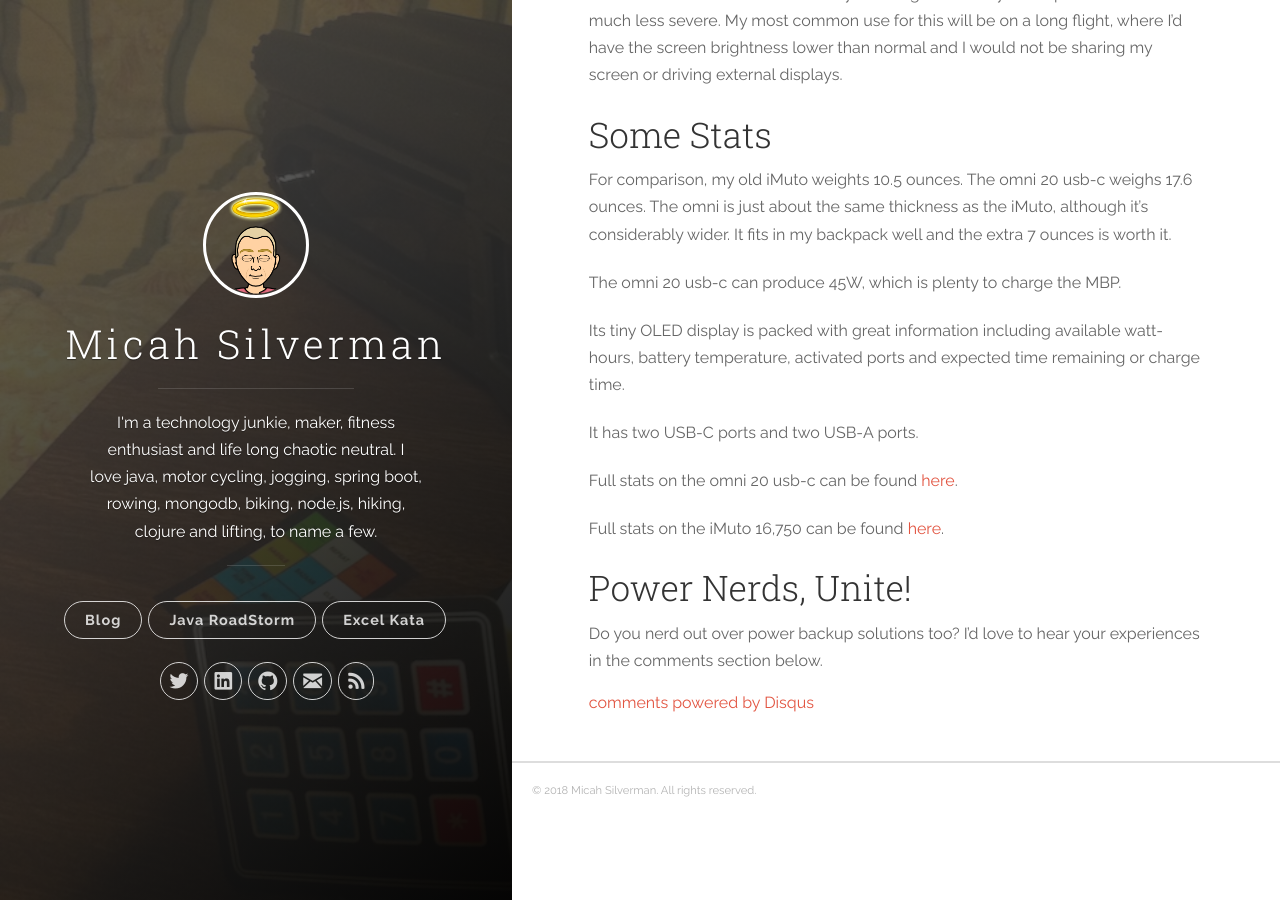
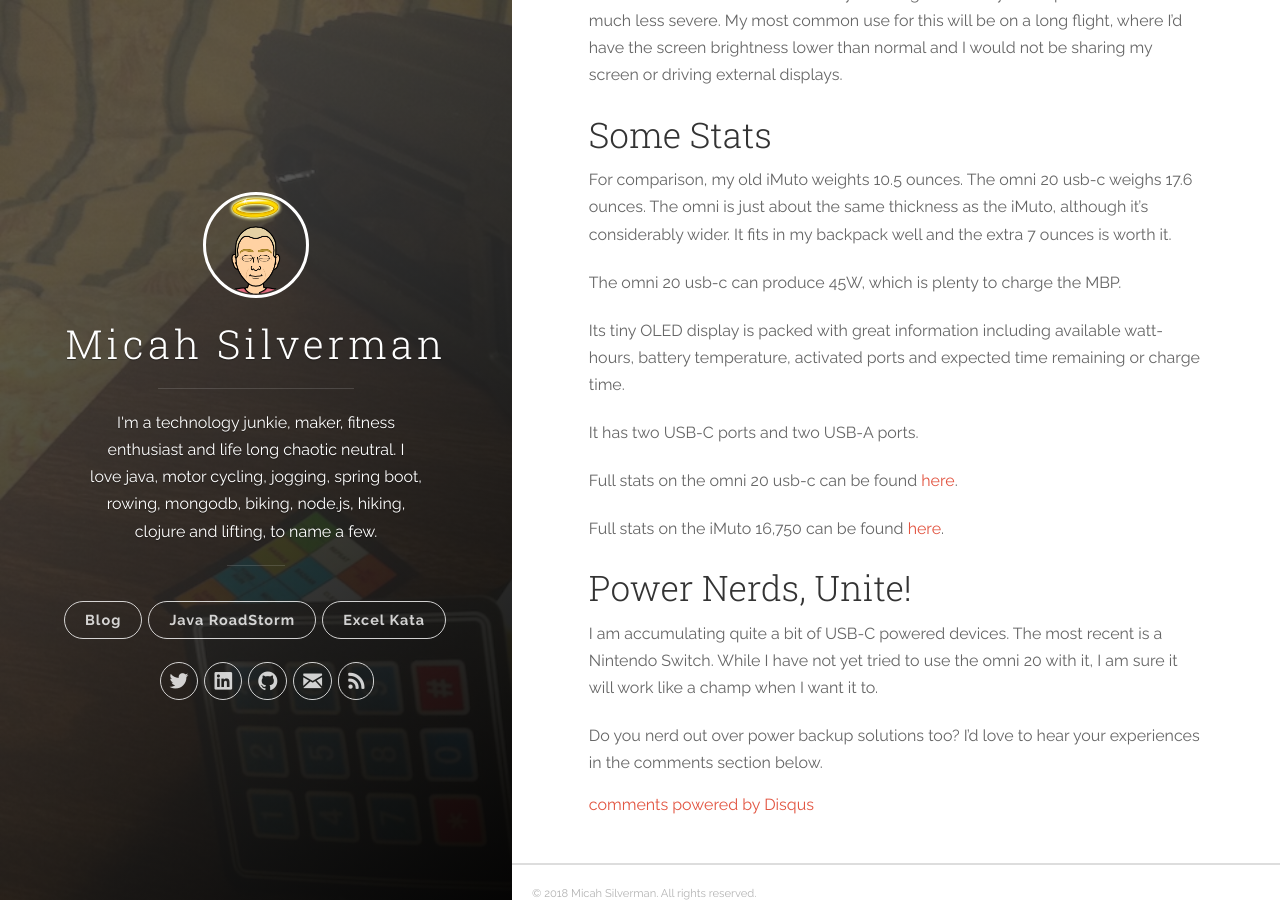
Before and after one commit to dogeared/dogeared.github.io, a Jekyll site: the page built from _posts/2018-02-03-omnicharge-ftw.md, in a window 1280 px wide and 900 px high, scrolled down 4965 px. Built offline with Jekyll 4.4.1, drawn with Linux system fonts in a browser that asks for light colours; nearby versions of some CDN libraries; comment, search, counter and statistics services are not loaded.

Commit message:
updated omni post for nintendo switch.

```diff
--- a/_posts/2018-02-03-omnicharge-ftw.md
+++ b/_posts/2018-02-03-omnicharge-ftw.md
@@ -117,5 +117,9 @@
 
 ## Power Nerds, Unite!
 
+I am accumulating quite a bit of USB-C powered devices. The most recent is a
+Nintendo Switch. While I have not yet tried to use the omni 20 with it, I am
+sure it will work like a champ when I want it to.
+
 Do you nerd out over power backup solutions too? I'd love to hear your
 experiences in the comments section below.
```
